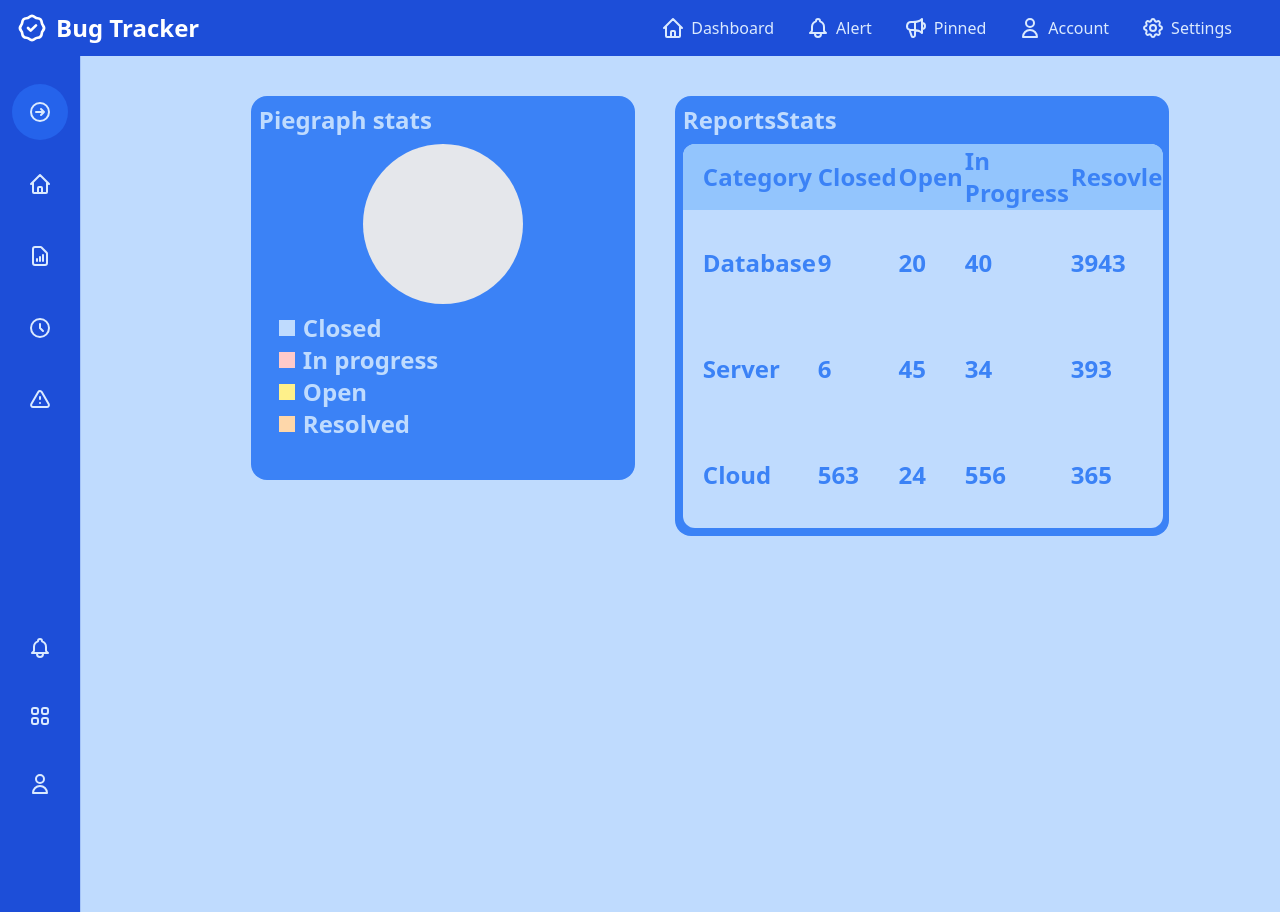
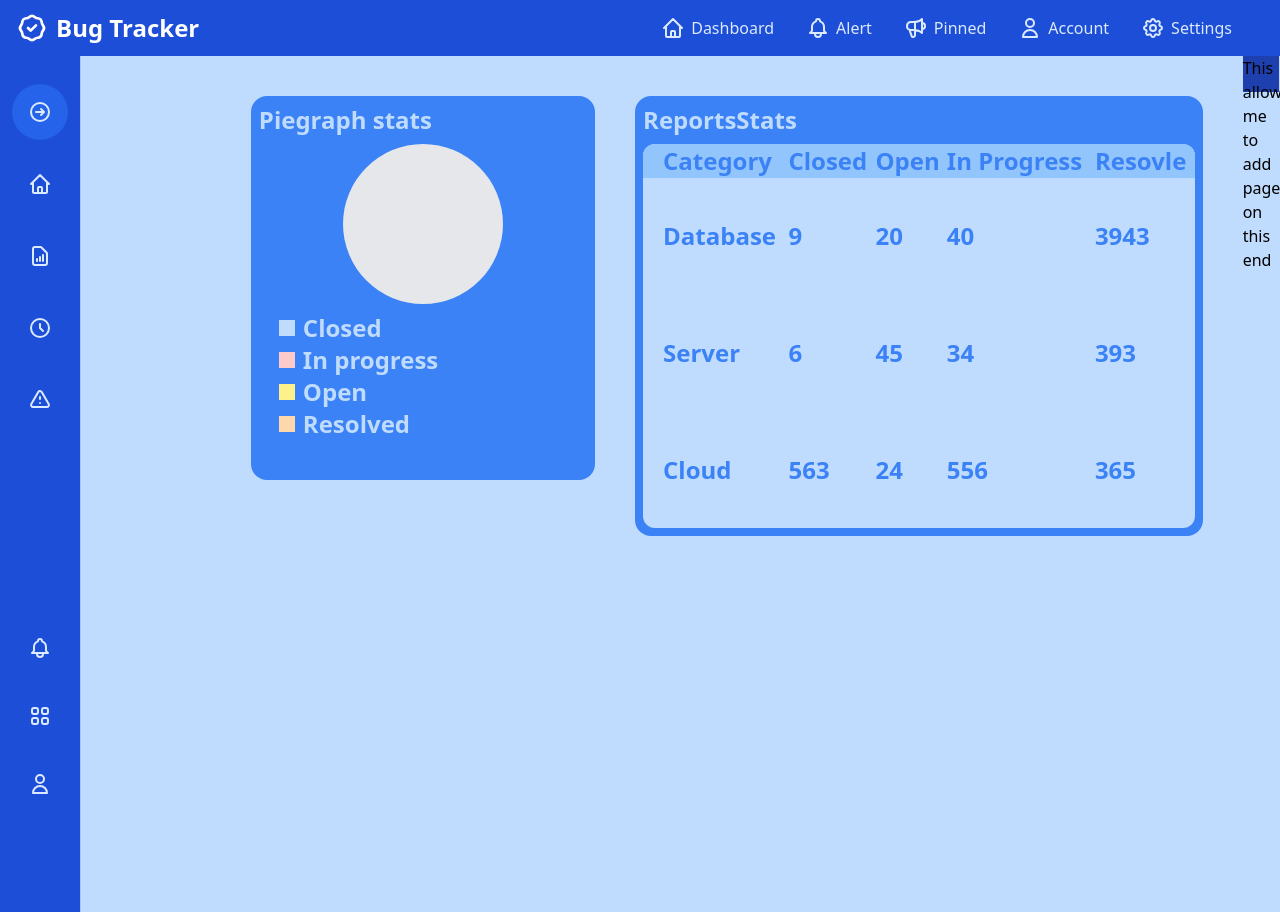
Before and after one commit to kaodik/BugTracker, a React app: page / in a window 1280 px wide. Built offline with nearby package versions, Linux system fonts and the light colour scheme; the HTML template or start-up script is replaced by a standard one.

Commit message:
tested css

```diff
--- a/src/App.tsx
+++ b/src/App.tsx
@@ -114,7 +114,12 @@ export default function App() {
           label={"Settings"}
         />
       </Navbar>
-      <Sidemenu />
+      <div className="flex flex-row">
+        <Sidemenu />{" "}
+        <div className="bg-blue-800 h-9 w-9">
+          <p>This allows me to add pages on this end</p>
+        </div>
+      </div>
     </div>
   );
 }
--- a/src/components/ReportStats.tsx
+++ b/src/components/ReportStats.tsx
@@ -2,7 +2,7 @@ import React from "react";
 
 export default function ReportStats() {
   return (
-    <div className="w-3/6 text-blue-500 rounded-2xl bg-blue-500 p-2">
+    <div className="w-4/6 text-blue-500 rounded-2xl bg-blue-500 p-2">
       <div className="flex flex-row justify-between">
         <h2 className="text-lx pb-2 text-blue-200">ReportsStats</h2>
       </div>
```
